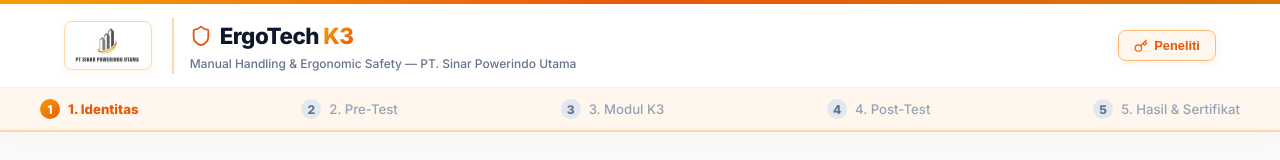
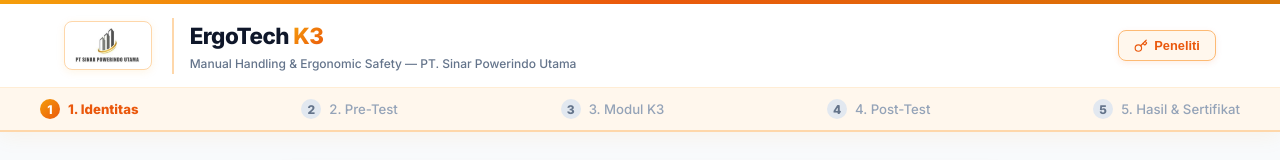
Before and after one commit to gariiriana/ErgoTech-K3, a React (Vite) app: page / in a window 1280 px wide. Shown: the top 160 px of the page. Built offline with nearby package versions, Linux system fonts and the light colour scheme; the HTML template or start-up script is replaced by a standard one.

Commit message:
Remove shield icon beside ErgoTech K3 title in Navbar

```diff
--- a/src/components/Navbar.tsx
+++ b/src/components/Navbar.tsx
@@ -1,5 +1,5 @@
 import React from 'react';
-import { Shield, Key, CheckCircle } from 'lucide-react';
+import { Key, CheckCircle } from 'lucide-react';
 
 interface NavbarProps {
   currentStep: string;
@@ -67,8 +67,6 @@ export const Navbar: React.FC<NavbarProps> = ({ currentStep, onOpenAdmin, respon
             />
           </div>
           <div style={{ borderLeft: '2px solid #FED7AA', paddingLeft: '1rem' }}>
-            <div style={{ display: 'flex', alignItems: 'center', gap: '0.5rem' }}>
-              <Shield size={22} color="#EA580C" />
             <h1 style={{ fontSize: '1.4rem', fontWeight: 800, letterSpacing: '-0.5px', margin: 0, color: '#0F172A' }}>
               ErgoTech <span style={{
                 background: 'linear-gradient(135deg, #F59E0B 0%, #EA580C 100%)',
@@ -76,7 +74,6 @@ export const Navbar: React.FC<NavbarProps> = ({ currentStep, onOpenAdmin, respon
                 WebkitTextFillColor: 'transparent'
               }}>K3</span>
             </h1>
-            </div>
             <p style={{ fontSize: '0.75rem', color: '#64748B', marginTop: '1px', fontWeight: 500 }}>
               Manual Handling & Ergonomic Safety — PT. Sinar Powerindo Utama
             </p>
```
Lines whose indentation alone changed are shown as unchanged.
